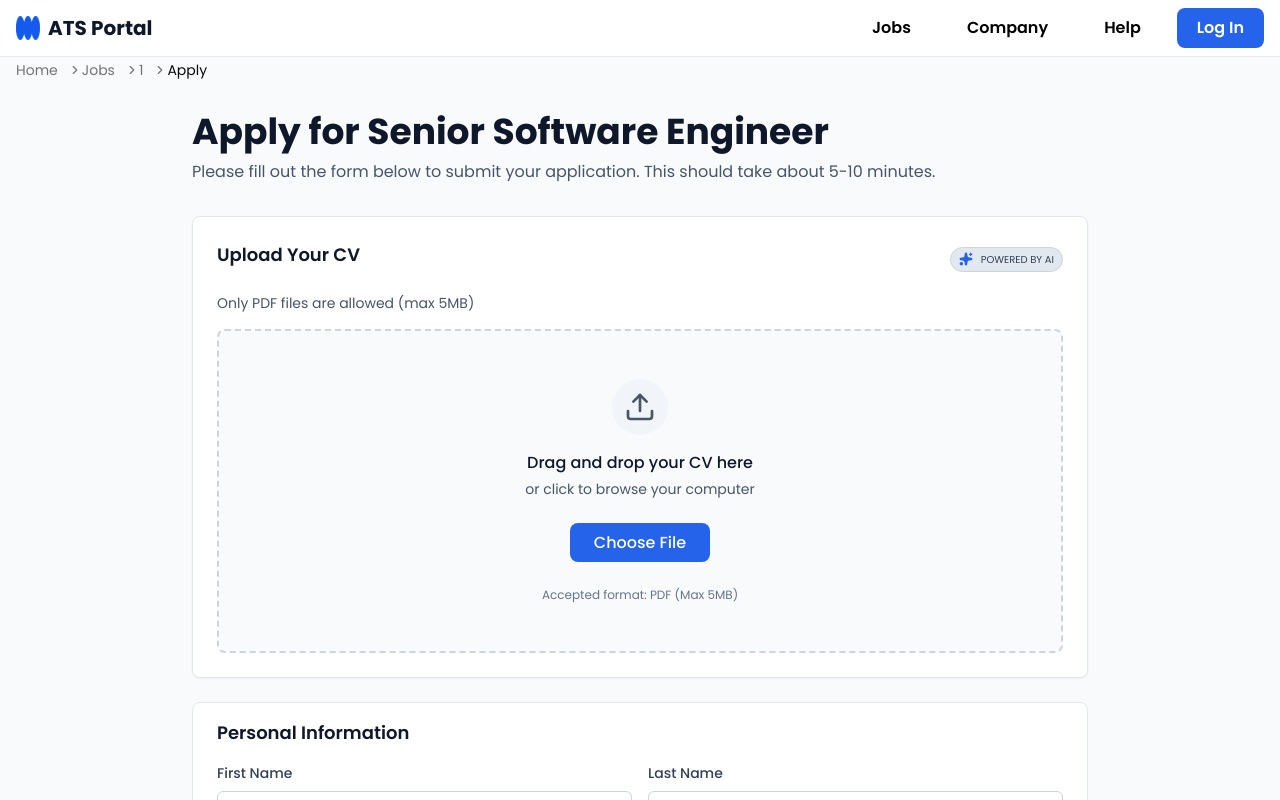
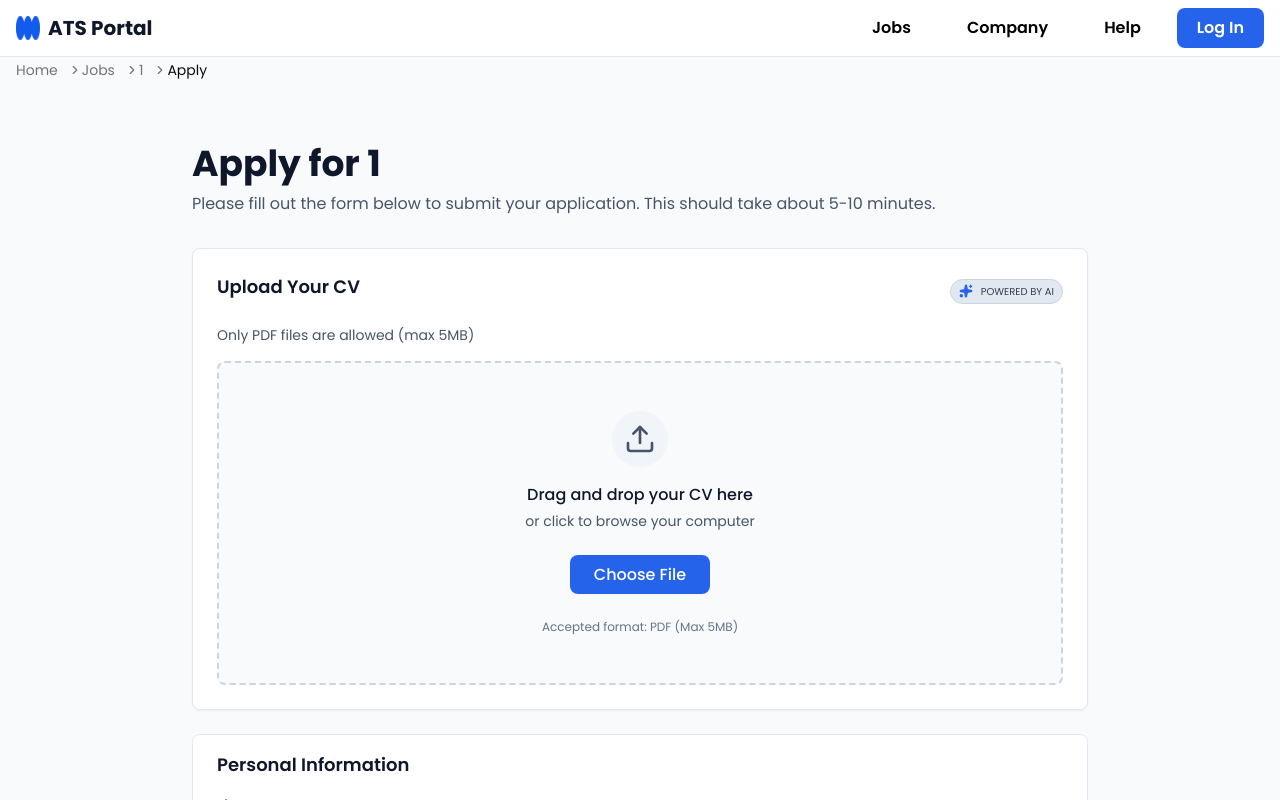
Before and after one commit to aungsett/git_2026internship_team_c, a Next.js app in the folder frontend/: page /jobs/1/apply in a window 1280 px wide. Shown: the top 800 px of the page. Built offline with nearby package versions, Linux system fonts and the light colour scheme; no server answers.

Commit message:
updated job apply page

```diff
--- a/frontend/app/jobs/[id]/apply/page.tsx
+++ b/frontend/app/jobs/[id]/apply/page.tsx
@@ -4,8 +4,20 @@ import { CVUploadSection } from "@/features/applicant/components/cv-upload-secti
 import { ApplicantForm } from "@/features/applicant/components/applicant-form";
 import { Loader } from "@/features/applicant/components/loader";
 import { api } from "@/lib/api";
+import { usePathname } from "next/navigation";
 
 export default function Page() {
+	const pathname = usePathname();
+	const extractJobTitle = (pathname: string): string | null => {
+		const segments = pathname.split("/");
+		const slug = segments[2];
+		if (!slug) return null;
+		const titlePart = slug.split("-job-id-")[0];
+		return titlePart
+			.split("-")
+			.map((word) => word.charAt(0).toUpperCase() + word.slice(1))
+			.join(" ");
+	};
 	const [parseAI, setParseAI] = useState(false);
 	const [formData, setFormData] = useState({
 		firstName: "",
@@ -139,13 +151,13 @@ export default function Page() {
 	}
 
 	return (
-		<div className="flex flex-col min-h-screen bg-slate-50">
+		<div className="flex flex-col min-h-screen bg-slate-50 py-8">
 			{parseAI && <Loader setParseAI={setParseAI} />}
 			<div className="flex-1 w-full px-4">
 				<div className="max-w-4xl mx-auto">
 					<div className="mb-8">
 						<h1 className="text-3xl md:text-4xl font-bold text-slate-900 mb-2">
-							Apply for Senior Software Engineer
+							Apply for {extractJobTitle(pathname)}
 						</h1>
 						<p className="text-slate-600">
 							Please fill out the form below to submit your
```
